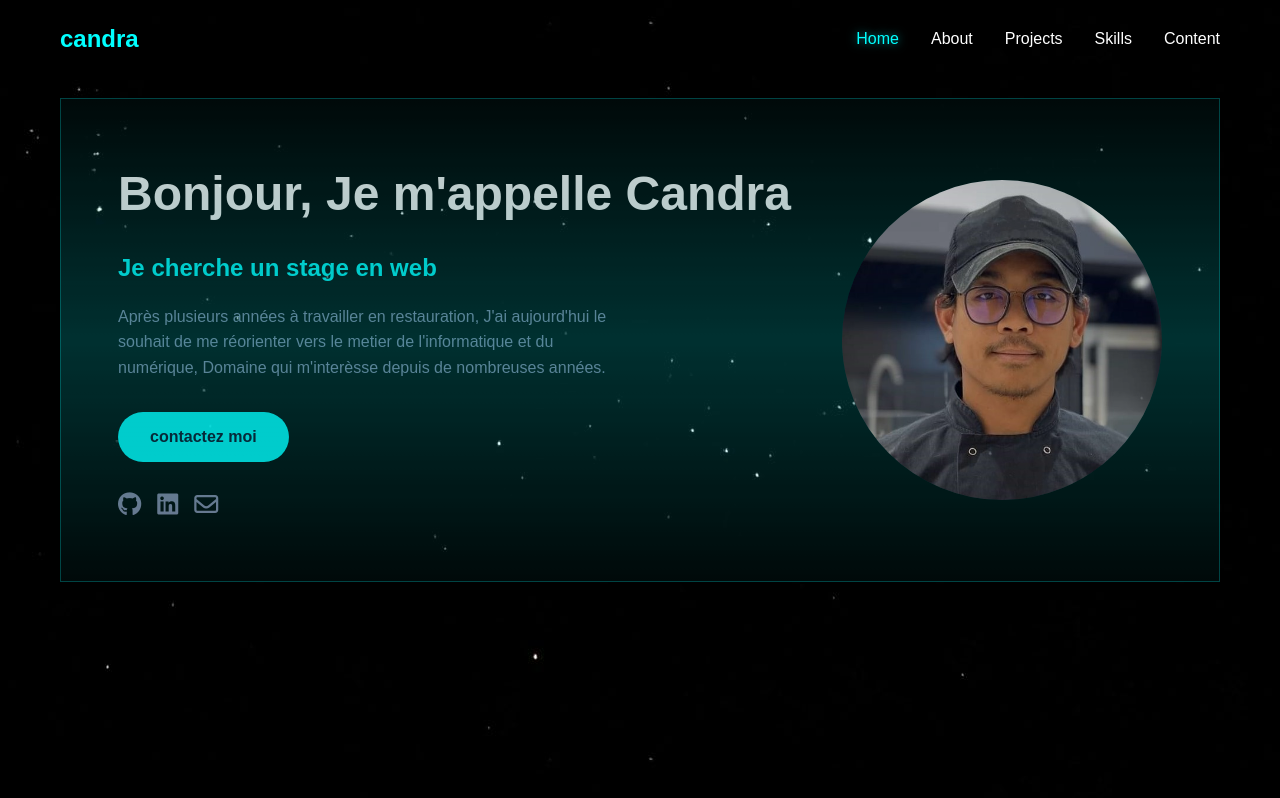
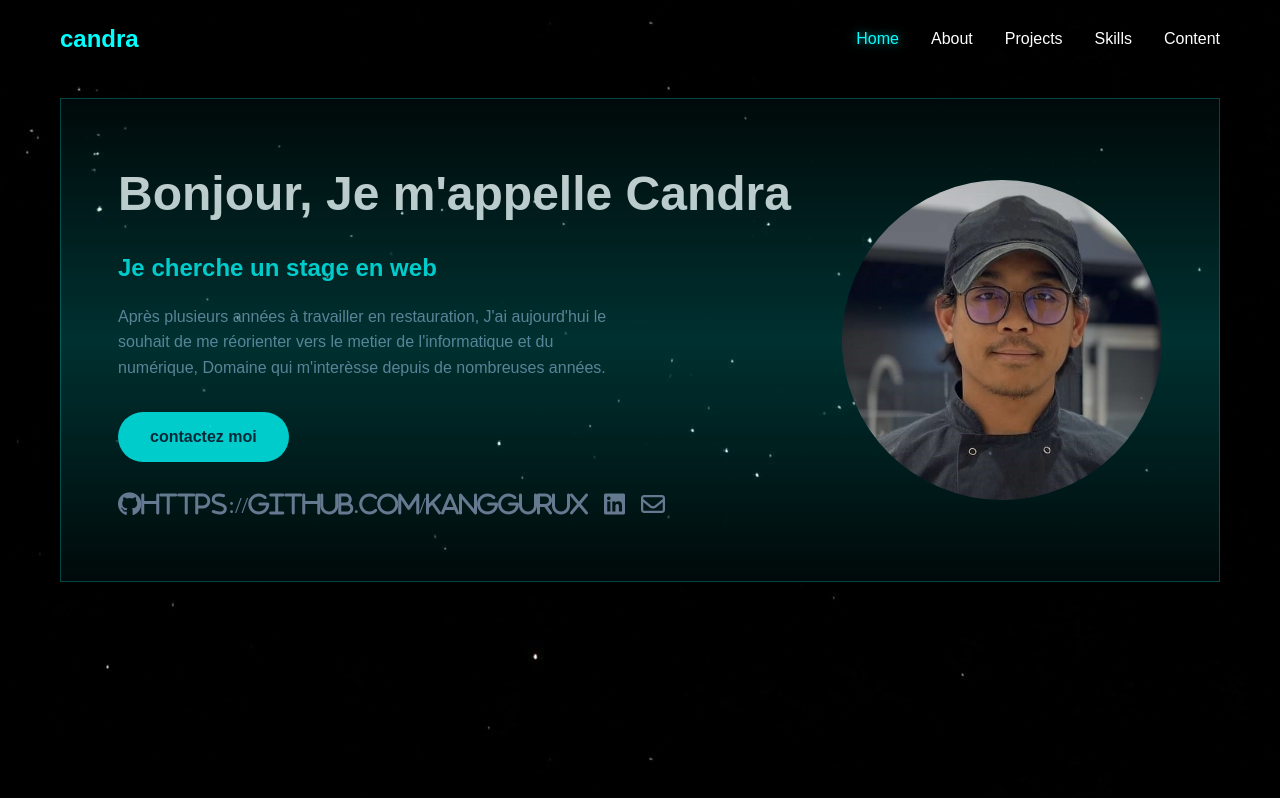
Before and after one commit to KANGGURUX/portfolio, a plain HTML site: page index.html in a window 1280 px wide. Drawn offline with Linux system fonts and the light colour scheme.

Commit message:
Update index.html

```diff
--- a/index.html
+++ b/index.html
@@ -37,7 +37,7 @@
                         <p>Après plusieurs années à travailler en restauration, J'ai aujourd'hui le souhait de me réorienter vers le metier de l'informatique et du numérique, Domaine qui m'interèsse depuis de nombreuses années.</p>
                         <a href="#" class="btn">contactez moi</a>
                         <div class="social-links">
-                            <a href="#"><i class="fab fa-github"></i></a>
+                            <a href="#"><i class="fab fa-github">https://github.com/KANGGURUX</i></a>
                             <a href="https://www.linkedin.com/in/candra-purnama-24b2151b2/"><i class="fab fa-linkedin"></i></a>
                             <a href="#"><i class="far fa-envelope"></i></a>
                         </div>
```
